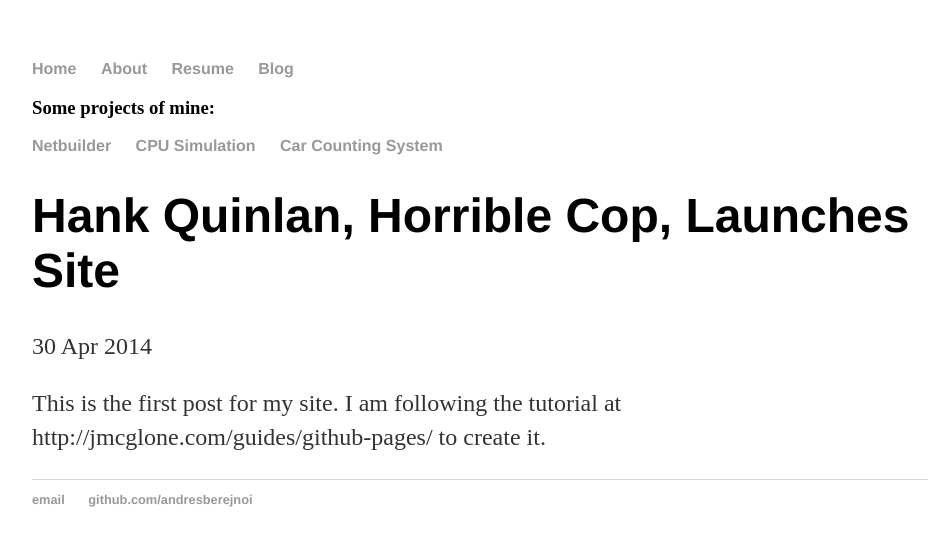
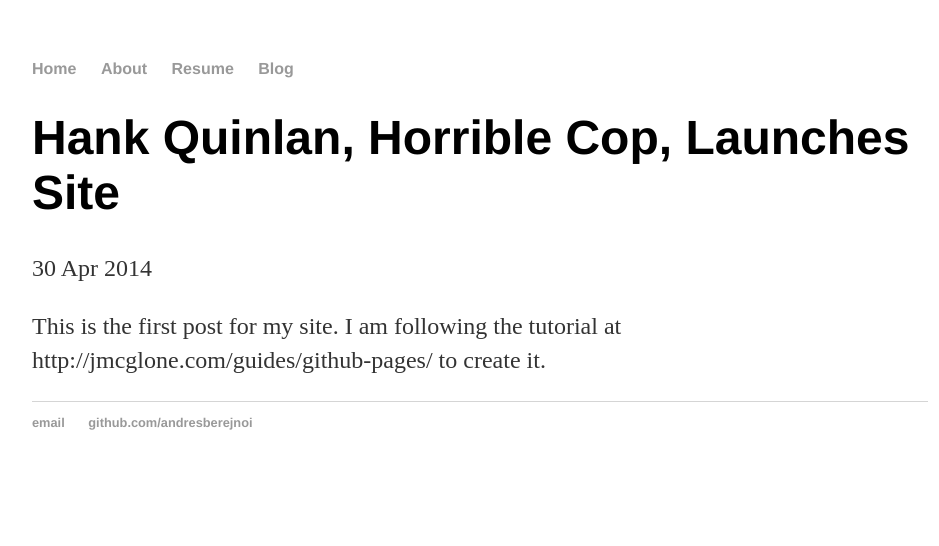
Before and after one commit to andresberejnoi/andresberejnoi.github.io, a Jekyll site: the page built from _posts/2017-04-21-Site-Started.md, in a window 1280 px wide. Shown: the top 546 px of the page, without its empty margins (160-1099 px from the left). Built offline with Jekyll 4.4.1, drawn with Linux system fonts in a browser that asks for light colours.

Commit message:
Added list of projects on  my Github account

```diff
--- a/_layouts/default.html
+++ b/_layouts/default.html
@@ -15,15 +15,6 @@
                 </ul>
             </nav>
 
-            <nav>
-              <h3>Some projects of mine:</h3>
-              <ul>
-                <li><a href="https://github.com/andresberejnoi/NetBuilder">Netbuilder</a></li>
-                <li><a href="https://github.com/andresberejnoi/CPU_simulation">CPU Simulation</a></li>
-                <li><a href="https://github.com/andresberejnoi/ComputerVision">Car Counting System</a></li>
-              </ul>
-            </nav>
-
             <div class="container">
 
             {{ content }}
```
Also changed, not shown: index.html (+9 -0 lines).
